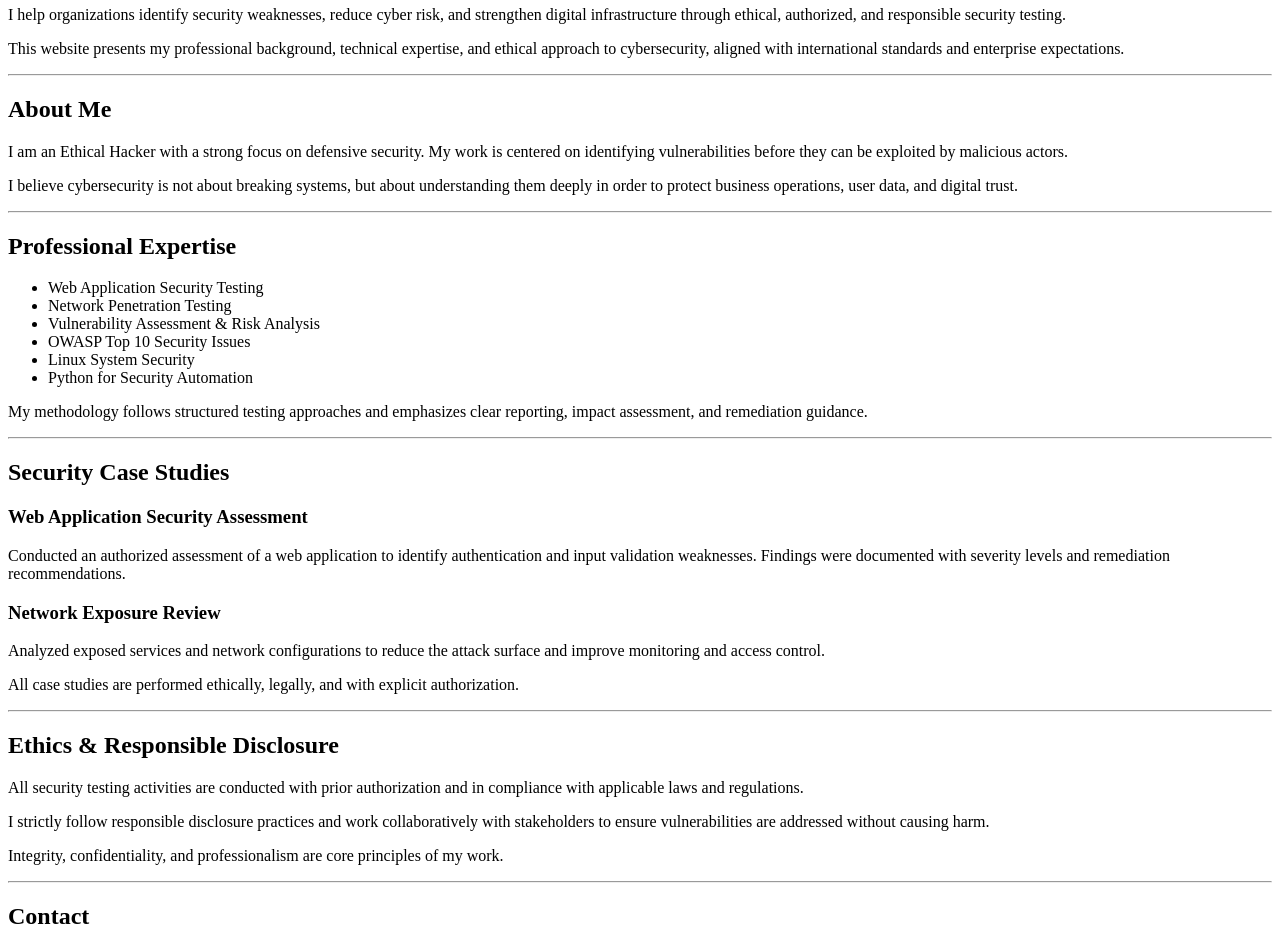
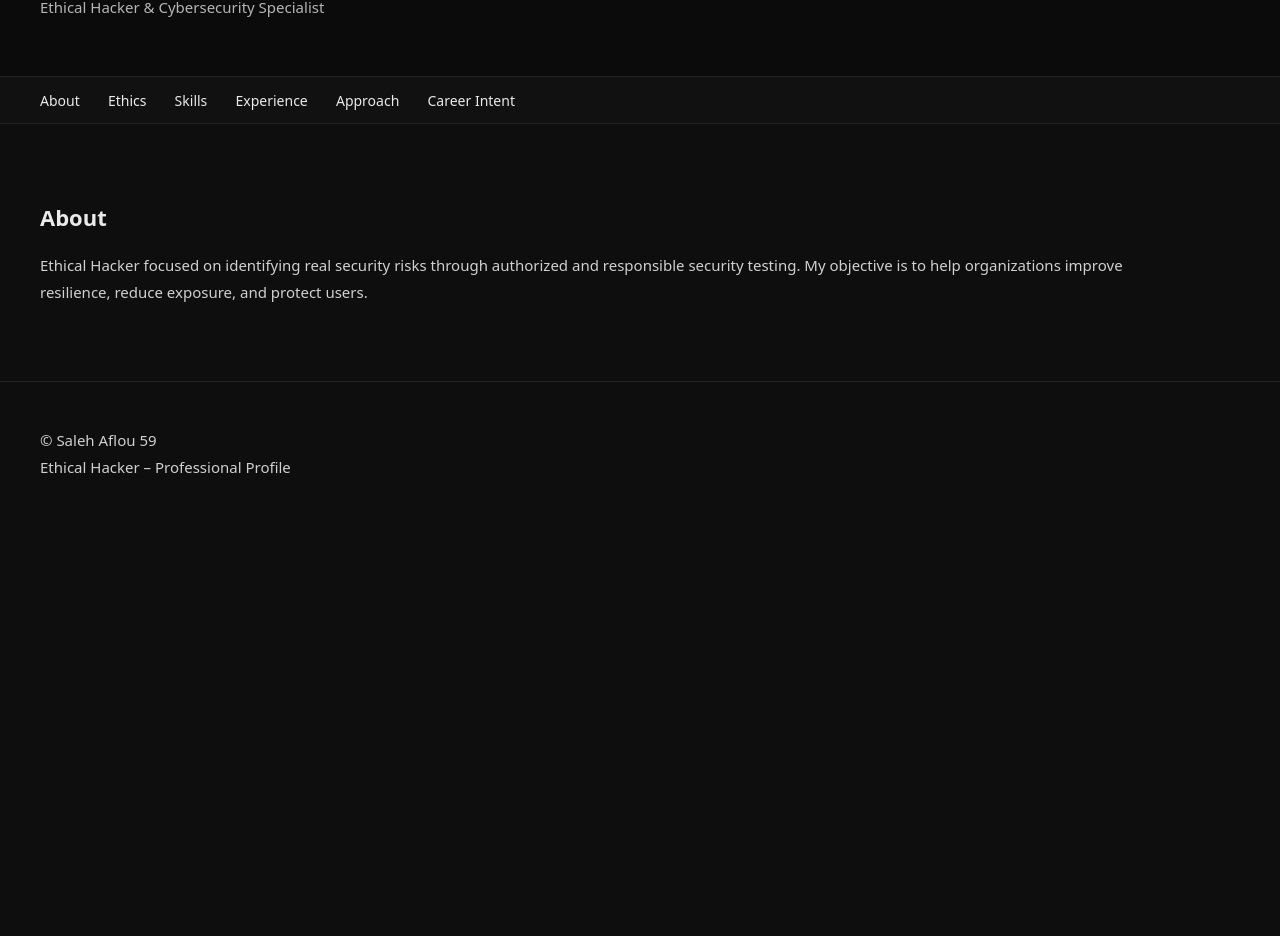
Before and after one commit to 1993-saleh/saleh-aflou59, a plain HTML site: page index.html in a window 1280 px wide. Shown: the part 97-1033 px from the top of the page. After the commit the page ends 800 px from the top, so only its background shows below. Drawn offline with Linux system fonts and the light colour scheme.

Commit message:
Update index.html

```diff
--- a/index.html
+++ b/index.html
@@ -1,154 +1,185 @@
 <!DOCTYPE html>
 <html lang="en">
 <head>
-  <meta charset="UTF-8">
-  <title>Saleh Aflou | Ethical Hacker & Cybersecurity Specialist</title>
-  <meta name="description" content="Professional Ethical Hacker and Cybersecurity Specialist focused on responsible security testing and risk reduction.">
+<meta charset="UTF-8">
+<title>Saleh Aflou 59 | Ethical Hacker</title>
+<meta name="viewport" content="width=device-width, initial-scale=1.0">
+<meta name="description" content="Professional Ethical Hacker Profile – Saleh Aflou 59">
+<style>
+body {
+  margin: 0;
+  font-family: system-ui, -apple-system, Segoe UI, Arial, sans-serif;
+  background: #0e0e0e;
+  color: #eaeaea;
+}
+header {
+  background: #0b0b0b;
+  padding: 40px;
+  border-bottom: 1px solid #222;
+}
+header h1 {
+  margin: 0;
+  font-size: 32px;
+  font-weight: 600;
+}
+header p {
+  margin-top: 8px;
+  font-size: 15px;
+  color: #b5b5b5;
+}
+nav {
+  background: #111;
+  border-bottom: 1px solid #222;
+  padding: 12px 40px;
+}
+nav a {
+  color: #eaeaea;
+  margin-right: 24px;
+  text-decoration: none;
+  font-size: 14px;
+}
+nav a:hover {
+  color: #4fc3f7;
+}
+section {
+  display: none;
+  padding: 60px 40px;
+  max-width: 1100px;
+}
+section.active {
+  display: block;
+}
+h2 {
+  font-size: 22px;
+  margin-bottom: 20px;
+}
+h3 {
+  font-size: 17px;
+  margin-top: 25px;
+}
+p, li {
+  font-size: 15px;
+  line-height: 1.8;
+  color: #d0d0d0;
+}
+ul {
+  padding-left: 22px;
+}
+footer {
+  border-top: 1px solid #222;
+  padding: 30px 40px;
+  font-size: 13px;
+  color: #999;
+}
+.badge {
+  display: inline-block;
+  border: 1px solid #333;
+  padding: 4px 10px;
+  font-size: 12px;
+  margin-right: 8px;
+  margin-bottom: 6px;
+}
+</style>
+<script>
+function showSection(id) {
+  document.querySelectorAll('section').forEach(s => s.classList.remove('active'));
+  document.getElementById(id).classList.add('active');
+}
+</script>
 </head>
 
 <body>
 
-<!-- ================= NAVIGATION ================= -->
+<header>
+  <h1>Saleh Aflou 59</h1>
+  <p>Ethical Hacker & Cybersecurity Specialist</p>
+</header>
+
 <nav>
-  <strong>Saleh Aflou</strong> |
-  <a href="#home">Home</a> |
-  <a href="#about">About</a> |
-  <a href="#expertise">Expertise</a> |
-  <a href="#projects">Projects</a> |
-  <a href="#ethics">Ethics</a> |
-  <a href="#contact">Contact</a>
+  <a href="#" onclick="showSection('about')">About</a>
+  <a href="#" onclick="showSection('ethics')">Ethics</a>
+  <a href="#" onclick="showSection('skills')">Skills</a>
+  <a href="#" onclick="showSection('experience')">Experience</a>
+  <a href="#" onclick="showSection('approach')">Approach</a>
+  <a href="#" onclick="showSection('career')">Career Intent</a>
 </nav>
 
-<hr>
-
-<!-- ================= HOME ================= -->
-<section id="home">
-  <h1>Ethical Hacker & Cybersecurity Specialist</h1>
-
+<section id="about" class="active">
+  <h2>About</h2>
   <p>
-    I help organizations identify security weaknesses, reduce cyber risk,
-    and strengthen digital infrastructure through ethical, authorized,
-    and responsible security testing.
-  </p>
-
-  <p>
-    This website presents my professional background, technical expertise,
-    and ethical approach to cybersecurity, aligned with international
-    standards and enterprise expectations.
+    Ethical Hacker focused on identifying real security risks through
+    authorized and responsible security testing. My objective is to help
+    organizations improve resilience, reduce exposure, and protect users.
   </p>
 </section>
 
-<hr>
+<section id="ethics">
+  <h2>Ethical Commitment</h2>
+  <ul>
+    <li>All activities are performed only with explicit written authorization</li>
+    <li>Strict adherence to defined scope and legal boundaries</li>
+    <li>No public disclosure of sensitive techniques or findings</li>
+    <li>Security work is guided by responsibility and trust</li>
+  </ul>
+</section>
 
-<!-- ================= ABOUT ================= -->
-<section id="about">
-  <h2>About Me</h2>
+<section id="skills">
+  <h2>Technical Skills</h2>
+  <div class="badge">Web Security (OWASP)</div>
+  <div class="badge">Vulnerability Assessment</div>
+  <div class="badge">Access Control Analysis</div>
+  <div class="badge">Network Security</div>
+  <div class="badge">Risk-Based Reporting</div>
+</section>
 
+<section id="experience">
+  <h2>Security Assessment Experience</h2>
+
+  <h3>Authorized Web Application Assessments</h3>
   <p>
-    I am an Ethical Hacker with a strong focus on defensive security.
-    My work is centered on identifying vulnerabilities before they can
-    be exploited by malicious actors.
+    Conducted controlled security reviews of web applications to identify
+    vulnerabilities affecting authentication, authorization, and data exposure.
+    Findings were validated manually and documented with remediation guidance.
   </p>
 
+  <h3>Infrastructure & Configuration Reviews</h3>
   <p>
-    I believe cybersecurity is not about breaking systems, but about
-    understanding them deeply in order to protect business operations,
-    user data, and digital trust.
+    Assessed network and system configurations to identify misconfigurations,
+    exposed services, and security weaknesses that could lead to unauthorized
+    access if left unaddressed.
+  </p>
+
+  <h3>Risk-Focused Reporting</h3>
+  <p>
+    Produced clear security reports translating technical findings into
+    business risk, enabling stakeholders to prioritize remediation effectively.
   </p>
 </section>
 
-<hr>
-
-<!-- ================= EXPERTISE ================= -->
-<section id="expertise">
-  <h2>Professional Expertise</h2>
-
-  <ul>
-    <li>Web Application Security Testing</li>
-    <li>Network Penetration Testing</li>
-    <li>Vulnerability Assessment & Risk Analysis</li>
-    <li>OWASP Top 10 Security Issues</li>
-    <li>Linux System Security</li>
-    <li>Python for Security Automation</li>
-  </ul>
-
+<section id="approach">
+  <h2>Professional Approach</h2>
   <p>
-    My methodology follows structured testing approaches and emphasizes
-    clear reporting, impact assessment, and remediation guidance.
+    My work is guided by understanding attacker techniques while maintaining
+    strict ethical and legal discipline. The goal is prevention, not exploitation,
+    and long-term security improvement rather than short-term demonstration.
   </p>
 </section>
 
-<hr>
-
-<!-- ================= PROJECTS ================= -->
-<section id="projects">
-  <h2>Security Case Studies</h2>
-
-  <h3>Web Application Security Assessment</h3>
+<section id="career">
+  <h2>Career Intent</h2>
   <p>
-    Conducted an authorized assessment of a web application to identify
-    authentication and input validation weaknesses. Findings were documented
-    with severity levels and remediation recommendations.
+    I am seeking a professional role in cybersecurity where ethical hacking
+    skills are applied responsibly to protect systems, people, and organizations.
   </p>
-
-  <h3>Network Exposure Review</h3>
   <p>
-    Analyzed exposed services and network configurations to reduce the
-    attack surface and improve monitoring and access control.
-  </p>
-
-  <p>
-    All case studies are performed ethically, legally, and with explicit
-    authorization.
+    I am committed to continuous learning and ethical practice.
   </p>
 </section>
 
-<hr>
-
-<!-- ================= ETHICS ================= -->
-<section id="ethics">
-  <h2>Ethics & Responsible Disclosure</h2>
-
-  <p>
-    All security testing activities are conducted with prior authorization
-    and in compliance with applicable laws and regulations.
-  </p>
-
-  <p>
-    I strictly follow responsible disclosure practices and work
-    collaboratively with stakeholders to ensure vulnerabilities are
-    addressed without causing harm.
-  </p>
-
-  <p>
-    Integrity, confidentiality, and professionalism are core principles
-    of my work.
-  </p>
-</section>
-
-<hr>
-
-<!-- ================= CONTACT ================= -->
-<section id="contact">
-  <h2>Contact</h2>
-
-  <p>
-    For professional inquiries, collaboration opportunities,
-    or cybersecurity consulting:
-  </p>
-
-  <p>
-    Email: your-email@example.com<br>
-    GitHub: https://github.com/yourusername<br>
-    LinkedIn: https://linkedin.com/in/yourprofile
-  </p>
-</section>
-
-<hr>
-
 <footer>
   <p>
-    © 2025 Saleh Aflou — Ethical Hacker & Cybersecurity Specialist
+    © Saleh Aflou 59<br>
+    Ethical Hacker – Professional Profile
   </p>
 </footer>
 
```
